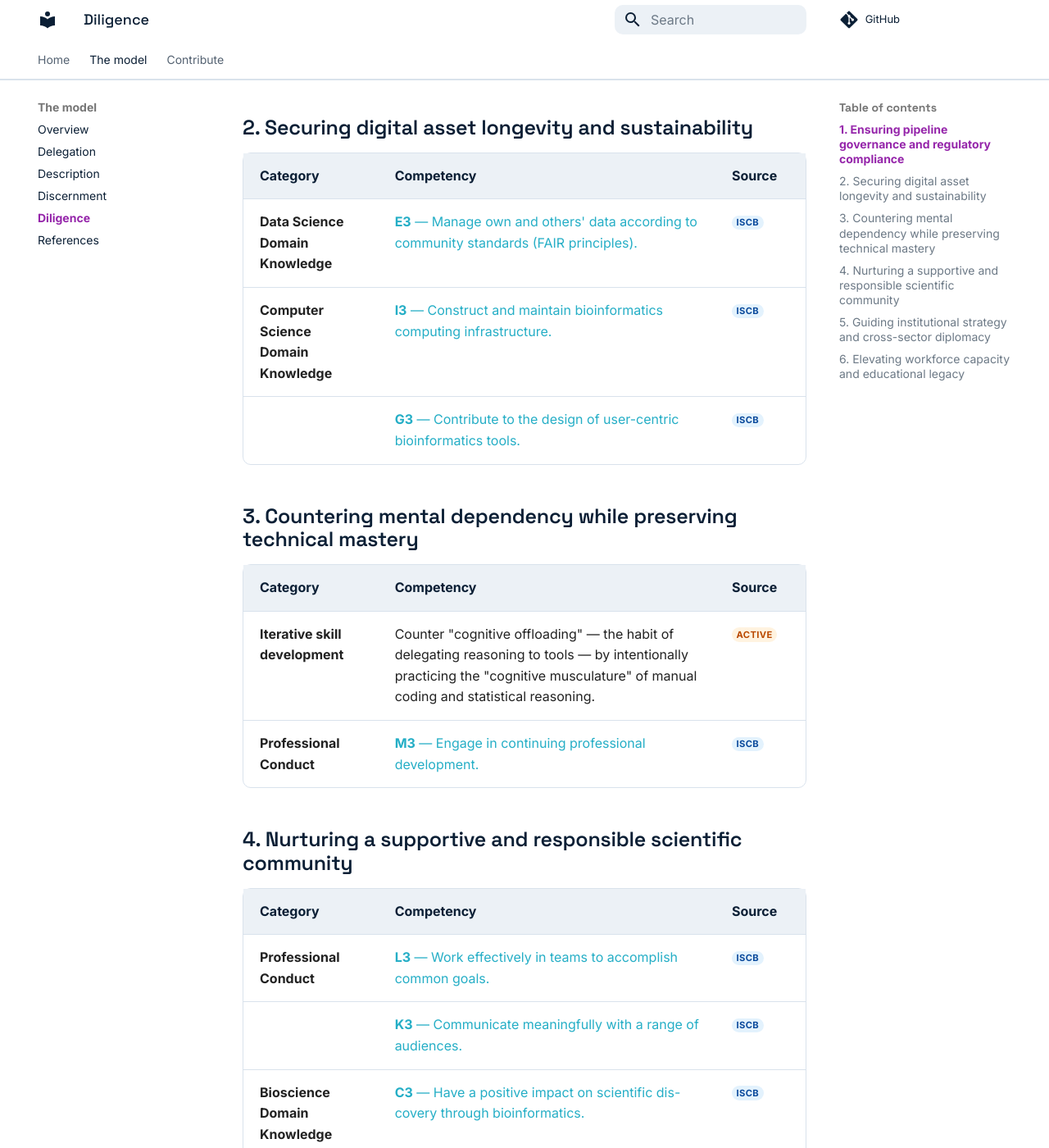
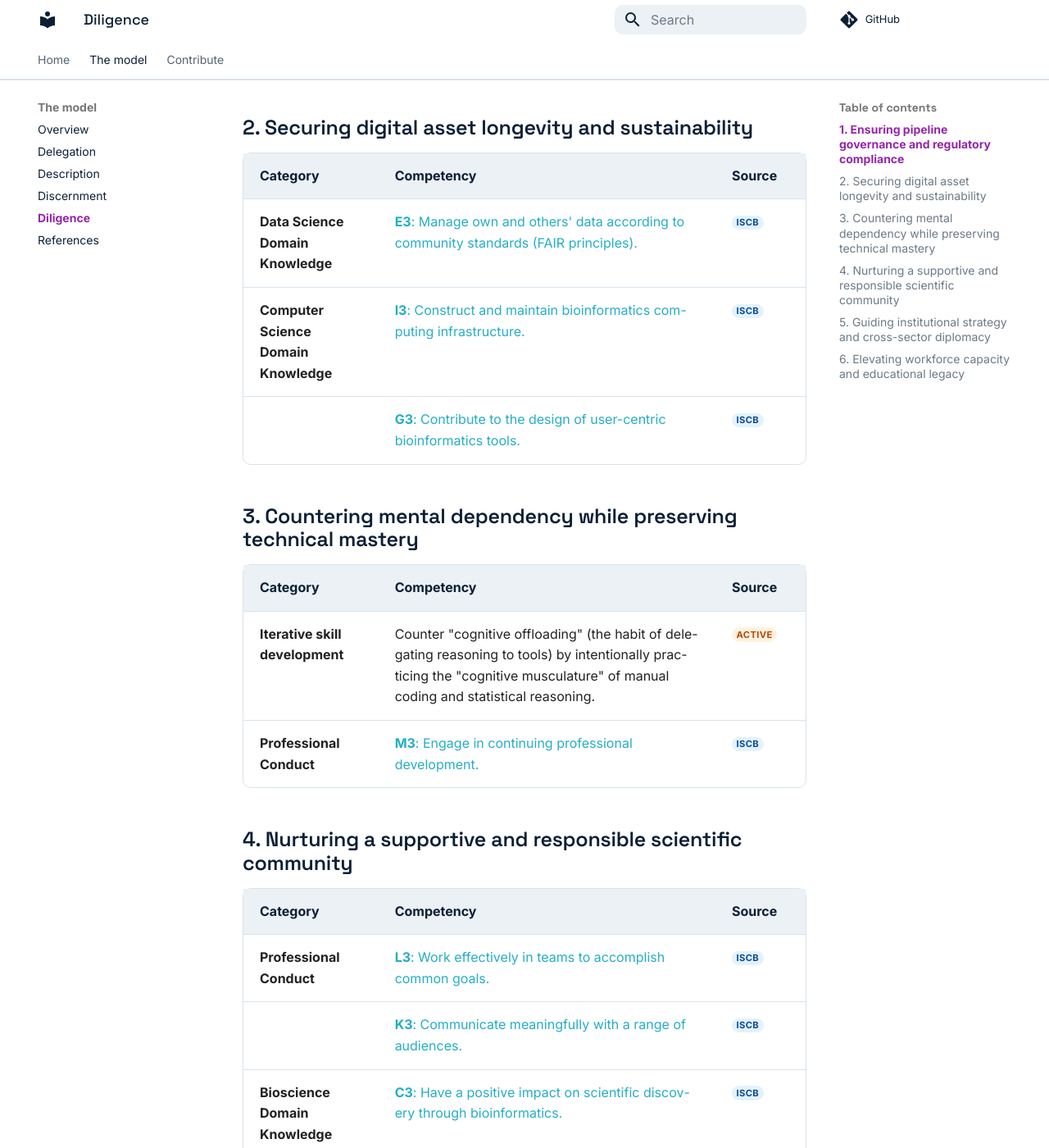
Before and after one commit to larisa-msoto/ai-bioinformatics-practice-model, an MkDocs documentation site: the page built from docs/diligence.md, in a window 1280 px wide and 1400 px high, scrolled down 1261 px. Shown: the whole window at 82% size. Built offline with MkDocs 1.6.1 and Material for MkDocs 9.7.7, drawn with Linux system fonts in a browser that asks for light colours; comment, search, counter and statistics services are not loaded; some of the changed text lies outside the part shown.

Commit message:
Copy: remove every em dash, restructure sentences to suit
- 13 ISCB competency labels in the capability tables: "**D3** — Text" -> "**D3**: Text"
- index.md / README.md: the "four capabilities" parenthetical becomes a
  colon list plus a new sentence; "who this is for" and "how to use it" /
  "Discuss" items switch the dash to a colon or a full stop
- overview.md: parenthetical lists use brackets; one dashed clause becomes
  ", and ..."; also normalise "task-AI" (was an en dash)
- mkdocs.yml: em dash out of the palette comment

Co-Authored-By: Claude Sonnet 5 <noreply@anthropic.com>

```diff
--- a/docs/diligence.md
+++ b/docs/diligence.md
@@ -20,7 +20,7 @@ In the tables below, the **Source** column shows where each competency comes fro
 
 | Category | Competency | Source |
 | --- | --- | --- |
-| **Professional Conduct** | [**J3** — Comply with professional, ethical, legal, and social standards.](https://competency.ebi.ac.uk/framework/iscb/3.0/competency/details/7946) | <a class="tag tag-iscb" href="https://competency.ebi.ac.uk/framework/iscb/3.0/competency/details/7946">ISCB</a> |
+| **Professional Conduct** | [**J3**: Comply with professional, ethical, legal, and social standards.](https://competency.ebi.ac.uk/framework/iscb/3.0/competency/details/7946) | <a class="tag tag-iscb" href="https://competency.ebi.ac.uk/framework/iscb/3.0/competency/details/7946">ISCB</a> |
 | **AI regulatory alignment** | Monitor rapidly shifting regional and [global AI legal frameworks](https://github.com/melissawm/open-source-ai-contribution-policies) to dynamically align pipeline deployments with local jurisdiction mandates. | <span class="tag tag-4dbio">4D-Bio</span> |
 | **Ethical evaluation** | Identify algorithmic bias and ensure that AI-driven decisions are calibrated, safe, and legally compliant. | <span class="tag tag-4dbio">4D-Bio</span> |
 | &nbsp; | Formulate institutional/team risk guardrails to prevent algorithmic discrimination, dual-use biological research hazards, or intellectual property infringements. | <span class="tag tag-4dbio">4D-Bio</span> |
@@ -29,24 +29,24 @@ In the tables below, the **Source** column shows where each competency comes fro
 
 | Category | Competency | Source |
 | --- | --- | --- |
-| **Data Science Domain Knowledge** | [**E3** — Manage own and others' data according to community standards (FAIR principles).](https://competency.ebi.ac.uk/framework/iscb/3.0/competency/details/7941) | <a class="tag tag-iscb" href="https://competency.ebi.ac.uk/framework/iscb/3.0/competency/details/7941">ISCB</a> |
-| **Computer Science Domain Knowledge** | [**I3** — Construct and maintain bioinformatics computing infrastructure.](https://competency.ebi.ac.uk/framework/iscb/3.0/competency/details/7945) | <a class="tag tag-iscb" href="https://competency.ebi.ac.uk/framework/iscb/3.0/competency/details/7945">ISCB</a> |
-| &nbsp; | [**G3** — Contribute to the design of user-centric bioinformatics tools.](https://competency.ebi.ac.uk/framework/iscb/3.0/competency/details/7943) | <a class="tag tag-iscb" href="https://competency.ebi.ac.uk/framework/iscb/3.0/competency/details/7943">ISCB</a> |
+| **Data Science Domain Knowledge** | [**E3**: Manage own and others' data according to community standards (FAIR principles).](https://competency.ebi.ac.uk/framework/iscb/3.0/competency/details/7941) | <a class="tag tag-iscb" href="https://competency.ebi.ac.uk/framework/iscb/3.0/competency/details/7941">ISCB</a> |
+| **Computer Science Domain Knowledge** | [**I3**: Construct and maintain bioinformatics computing infrastructure.](https://competency.ebi.ac.uk/framework/iscb/3.0/competency/details/7945) | <a class="tag tag-iscb" href="https://competency.ebi.ac.uk/framework/iscb/3.0/competency/details/7945">ISCB</a> |
+| &nbsp; | [**G3**: Contribute to the design of user-centric bioinformatics tools.](https://competency.ebi.ac.uk/framework/iscb/3.0/competency/details/7943) | <a class="tag tag-iscb" href="https://competency.ebi.ac.uk/framework/iscb/3.0/competency/details/7943">ISCB</a> |
 
 ## 3. Countering mental dependency while preserving technical mastery
 
 | Category | Competency | Source |
 | --- | --- | --- |
-| **Iterative skill development** | Counter "cognitive offloading" — the habit of delegating reasoning to tools — by intentionally practicing the "cognitive musculature" of manual coding and statistical reasoning. | <span class="tag tag-active">ACTIVE</span> |
-| **Professional Conduct** | [**M3** — Engage in continuing professional development.](https://competency.ebi.ac.uk/framework/iscb/3.0/competency/details/7949) | <a class="tag tag-iscb" href="https://competency.ebi.ac.uk/framework/iscb/3.0/competency/details/7949">ISCB</a> |
+| **Iterative skill development** | Counter "cognitive offloading" (the habit of delegating reasoning to tools) by intentionally practicing the "cognitive musculature" of manual coding and statistical reasoning. | <span class="tag tag-active">ACTIVE</span> |
+| **Professional Conduct** | [**M3**: Engage in continuing professional development.](https://competency.ebi.ac.uk/framework/iscb/3.0/competency/details/7949) | <a class="tag tag-iscb" href="https://competency.ebi.ac.uk/framework/iscb/3.0/competency/details/7949">ISCB</a> |
 
 ## 4. Nurturing a supportive and responsible scientific community
 
 | Category | Competency | Source |
 | --- | --- | --- |
-| **Professional Conduct** | [**L3** — Work effectively in teams to accomplish common goals.](https://competency.ebi.ac.uk/framework/iscb/3.0/competency/details/7948) | <a class="tag tag-iscb" href="https://competency.ebi.ac.uk/framework/iscb/3.0/competency/details/7948">ISCB</a> |
-| &nbsp; | [**K3** — Communicate meaningfully with a range of audiences.](https://competency.ebi.ac.uk/framework/iscb/3.0/competency/details/7947) | <a class="tag tag-iscb" href="https://competency.ebi.ac.uk/framework/iscb/3.0/competency/details/7947">ISCB</a> |
-| **Bioscience Domain Knowledge** | [**C3** — Have a positive impact on scientific discovery through bioinformatics.](https://competency.ebi.ac.uk/framework/iscb/3.0/competency/details/7939) | <a class="tag tag-iscb" href="https://competency.ebi.ac.uk/framework/iscb/3.0/competency/details/7939">ISCB</a> |
+| **Professional Conduct** | [**L3**: Work effectively in teams to accomplish common goals.](https://competency.ebi.ac.uk/framework/iscb/3.0/competency/details/7948) | <a class="tag tag-iscb" href="https://competency.ebi.ac.uk/framework/iscb/3.0/competency/details/7948">ISCB</a> |
+| &nbsp; | [**K3**: Communicate meaningfully with a range of audiences.](https://competency.ebi.ac.uk/framework/iscb/3.0/competency/details/7947) | <a class="tag tag-iscb" href="https://competency.ebi.ac.uk/framework/iscb/3.0/competency/details/7947">ISCB</a> |
+| **Bioscience Domain Knowledge** | [**C3**: Have a positive impact on scientific discovery through bioinformatics.](https://competency.ebi.ac.uk/framework/iscb/3.0/competency/details/7939) | <a class="tag tag-iscb" href="https://competency.ebi.ac.uk/framework/iscb/3.0/competency/details/7939">ISCB</a> |
 
 ## 5. Guiding institutional strategy and cross-sector diplomacy
 
--- a/mkdocs.yml
+++ b/mkdocs.yml
@@ -58,7 +58,7 @@ theme:
     - content.action.edit
     - content.code.copy
 
-  # Single light palette only — the BioinfoPro design system defines five
+  # Single light palette only. The BioinfoPro design system defines five
   # colours and no dark mode. Brand hues are applied in stylesheets/extra.css.
   palette:
     scheme: default
```
Also changed, not shown: README.md (+7 -7 lines), docs/delegation.md (+3 -3 lines), docs/description.md (+2 -2 lines), docs/index.md (+7 -7 lines), docs/overview.md (+7 -7 lines).
